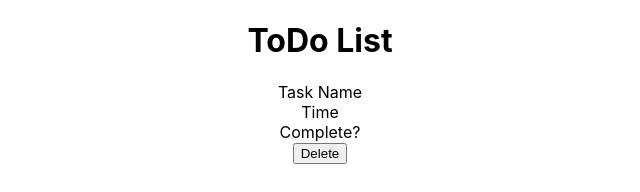
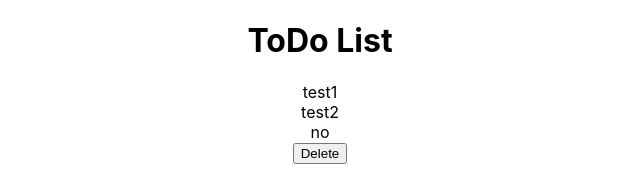
Before and after one commit to herilynn/basicToDoList, a React (Create React App) app: page / in a window 1280 px wide. Shown: the top 192 px of the page, without its empty margins (320-960 px from the left). Built offline with nearby package versions, Linux system fonts and the light colour scheme.

Commit message:
Test with data populating

```diff
--- a/src/App.js
+++ b/src/App.js
@@ -2,7 +2,16 @@
 import './App.css';
 import Header from './components/Header';
 import Tasks from './components/TaskList';
+
 function App() {
+
+  const tasks = [
+    {name: 'test1',
+    time: 'test2',
+  complete: 'no'}
+
+  ]
+
   return (
     <div className="App">
       {/* <header className="App-header">
@@ -20,7 +29,7 @@ function App() {
         </a>
       </header> */}
       <Header/>
-      <Tasks/>
+      <Tasks tasks={tasks}/>
     </div>
   );
 }
--- a/src/components/TaskList/List.jsx
+++ b/src/components/TaskList/List.jsx
@@ -1,9 +1,20 @@
 import Task from "./Task";
 
-const List = () => {
+const List = ({tasks}) => {
     return (
         <div className="list">
-            <Task/>
+
+            {
+                tasks.map(({name, time, complete}) => (
+
+                    <Task
+                    name = {name}
+                    time = {time}
+                    complete={complete}
+                    />))
+            }
+
+            {/* <Task/> */}
         </div>
     )
 }
--- a/src/components/TaskList/Task.jsx
+++ b/src/components/TaskList/Task.jsx
@@ -1,10 +1,10 @@
-const Task = () => {
+const Task = ({name, time, complete}) => {
 
     return (
         <div className="task">
-            <div className="task-name">Task Name</div>
-            <div className="task-time">Time</div>
-            <div className="completion">Complete?</div>
+            <div className="task-name">{name}</div>
+            <div className="task-time">{time}</div>
+            <div className="completion">{complete}</div>
             <button type="submit">Delete</button>
         </div>
     )
--- a/src/components/TaskList/index.js
+++ b/src/components/TaskList/index.js
@@ -1,9 +1,9 @@
 import List from "./List";
 
-const Tasks = () => {
+const Tasks = ({tasks}) => {
     return (
         <div className="tasks">
-            <List/>
+            <List tasks = {tasks}/>
         </div>
     )
 }
```
